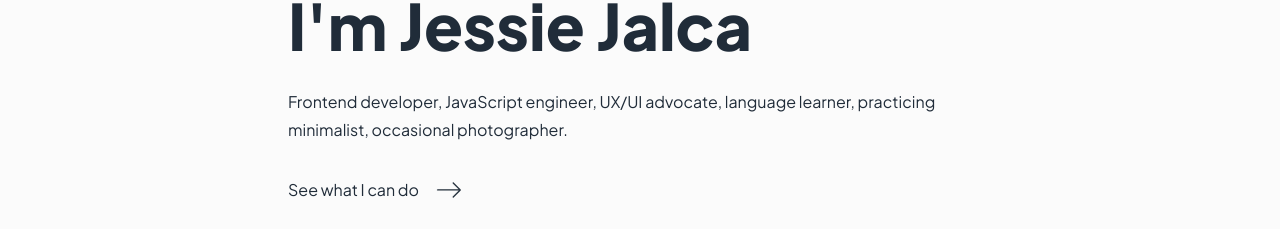
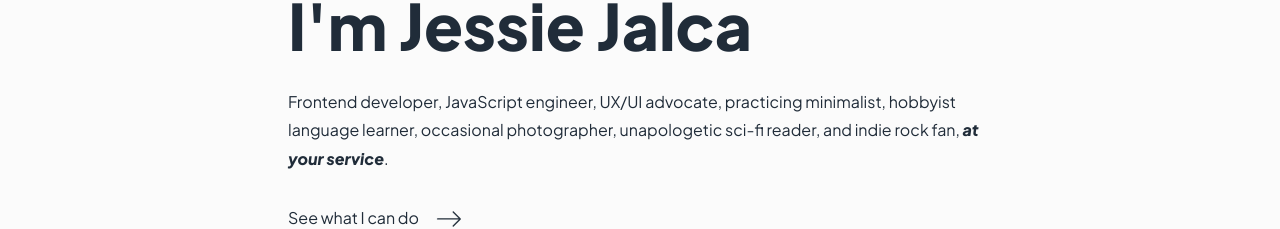
Before and after one commit to jessiejalca/portfolio, a React (Vite) app: page / in a window 1280 px wide. Shown: the part 171-400 px from the top of the page. Built offline with nearby package versions, Linux system fonts and the light colour scheme.

Commit message:
docs: Update intro paragraph

```diff
--- a/src/App.css
+++ b/src/App.css
@@ -35,6 +35,10 @@ nav {
   font-weight: 800;
   font-size: 4rem;
 }
+.hero em {
+  font-weight: 800;
+  font-style: italic;
+}
 .actionBtn {
   display: flex;
   flex-direction: row;
--- a/src/components/Hero.jsx
+++ b/src/components/Hero.jsx
@@ -6,8 +6,10 @@ const Hero = () => {
       <div className="hero">
         <h1>I'm Jessie Jalca</h1>
         <p>
-          Frontend developer, JavaScript engineer, UX/UI advocate, language
-          learner, practicing minimalist, occasional photographer.
+          Frontend developer, JavaScript engineer, UX/UI advocate, practicing
+          minimalist, hobbyist language learner, occasional photographer,
+          unapologetic sci-fi reader, and indie rock fan,{" "}
+          <em>at your service</em>.
         </p>
         <a className="actionBtn">
           <p>See what I can do</p>
--- a/src/index.css
+++ b/src/index.css
@@ -1,4 +1,4 @@
-@import url("https://fonts.googleapis.com/css2?family=Plus+Jakarta+Sans:wght@400;800&display=swap");
+@import url("https://fonts.googleapis.com/css2?family=Plus+Jakarta+Sans:ital,wght@0,400;0,800;1,800&display=swap");
 
 :root {
   font-family: "Plus Jakarta Sans", Helvetica, Arial, sans-serif;
```
